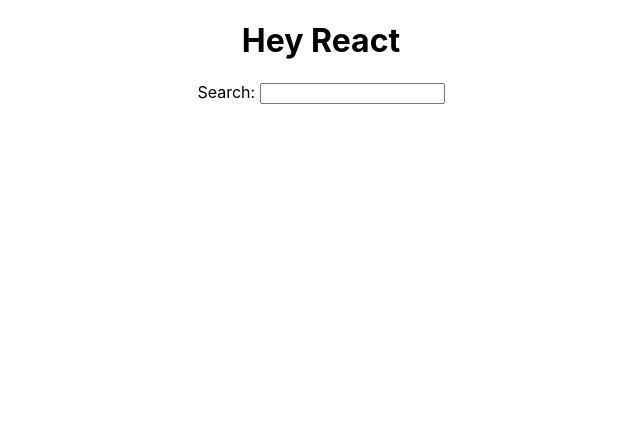
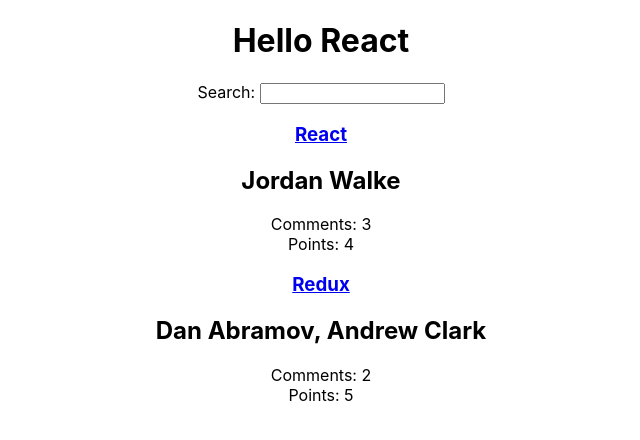
Before and after one commit to AlekseyOgorodnikov/The-Road-to-React, a React (Create React App) app: page / in a window 1280 px wide. Shown: the top 440 px of the page, without its empty margins (319-959 px from the left). Built offline with nearby package versions, Linux system fonts and the light colour scheme.

Commit message:
list in react

```diff
--- a/src/App.js
+++ b/src/App.js
@@ -1,19 +1,49 @@
 import './App.css';
 
-const welcome = {
-  greeting: 'Hey',
-  title: 'React',
-};
+function getTitle(title) {
+  return title;
+}
+
+const list = [
+  {
+    title: 'React',
+    url: 'http://reactjs.org/',
+    author: 'Jordan Walke',
+    num_comments: 3,
+    points: 4,
+    objectID: 0,
+  },
+  {
+    title: 'Redux',
+    url: 'https://redux.js.org/',
+    author: 'Dan Abramov, Andrew Clark',
+    num_comments: 2,
+    points: 5,
+    objectID: 1,
+  },
+];
 
 function App() {
   return (
     <div className="App">
-      <h1>
-        {welcome.greeting} {welcome.title}
-      </h1>
+      <h1>Hello {getTitle('React')}</h1>
 
       <label htmlFor="search">Search: </label>
       <input id="search" type="text" />
+      <br />
+      {list.map((item) => {
+        return (
+          <div key={item.objectID}>
+            <h3>
+              <a href={item.url}>{item.title}</a>
+            </h3>
+            <h2>{item.author}</h2>
+            <span>Comments: {item.num_comments}</span>
+            <br />
+            <span>Points: {item.points}</span>
+          </div>
+        );
+      })}
     </div>
   );
 }
```
